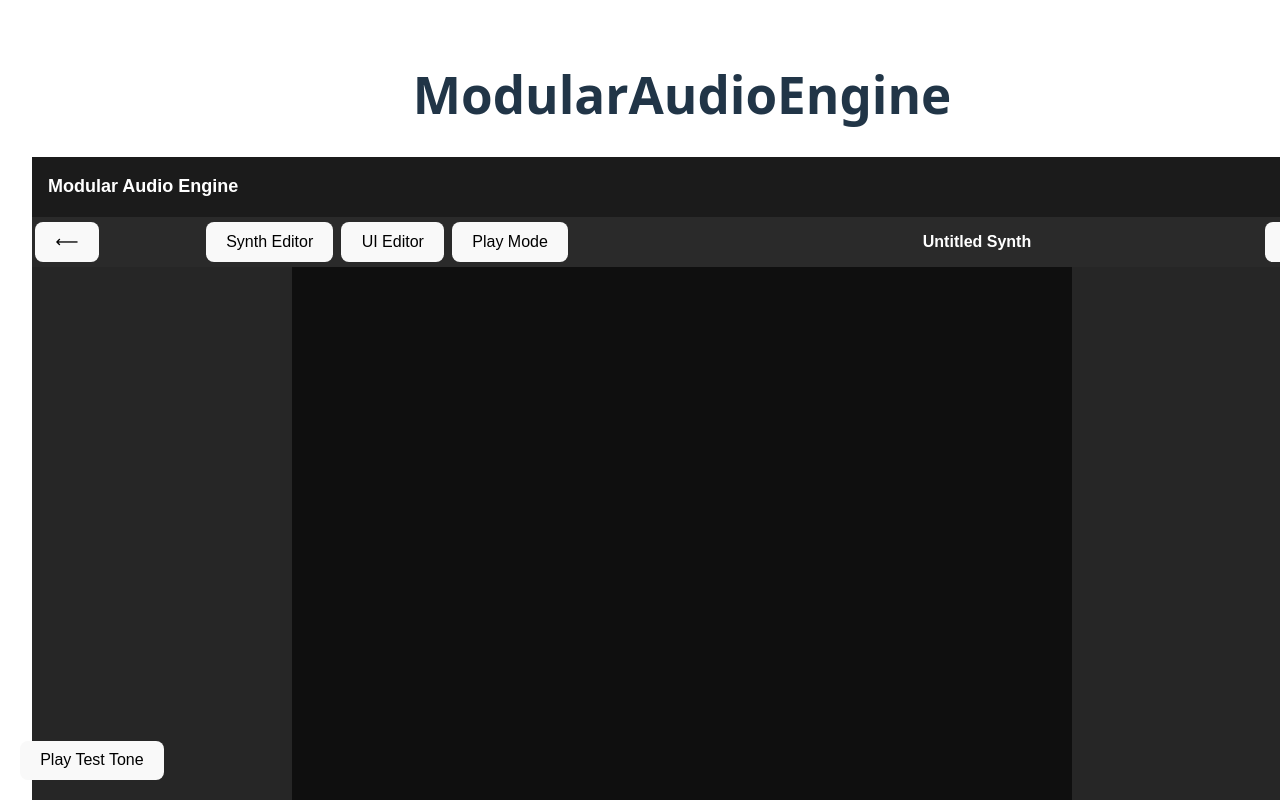
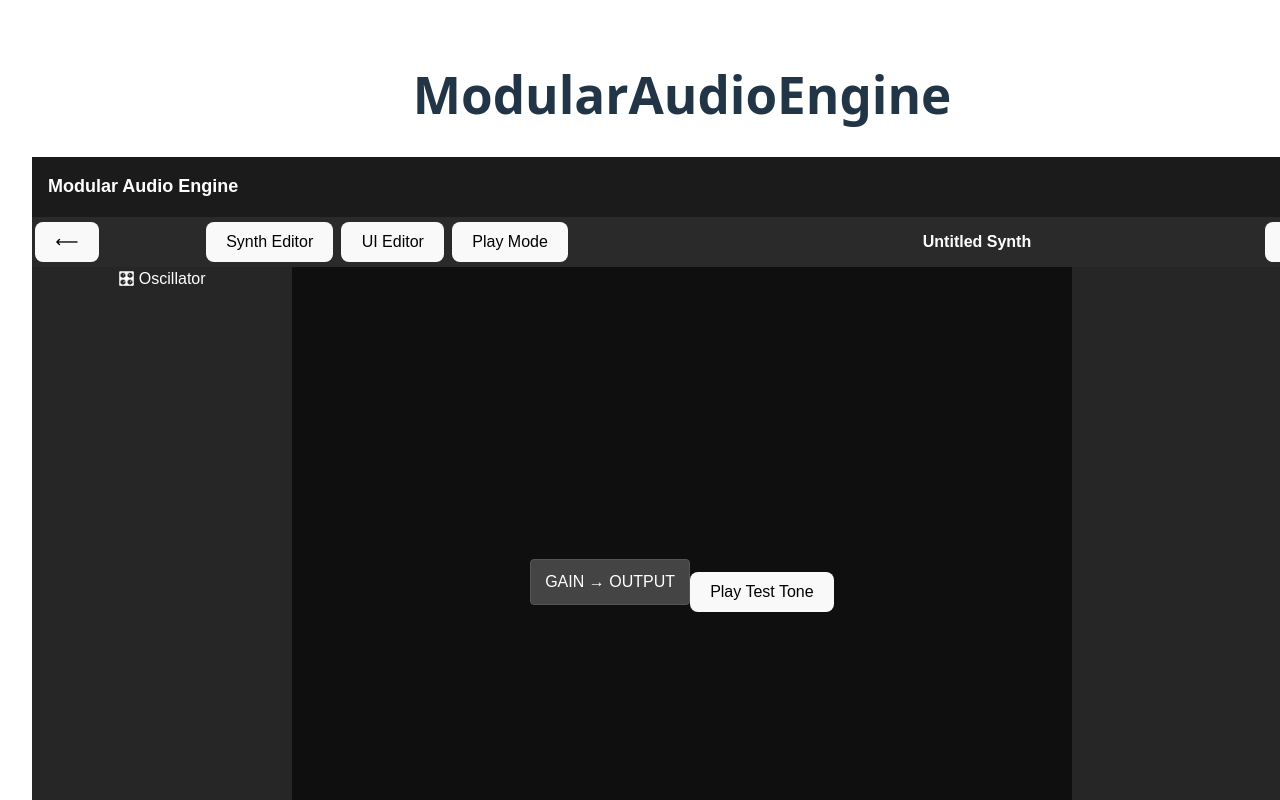
Before and after one commit to abonello/modular-audio-engine, a React (Vite) app: page / in a window 1280 px wide. Shown: the top 800 px of the page. Built offline with nearby package versions, Linux system fonts and the light colour scheme.

Commit message:
feat: add oscillator palette + persistent patch model

```diff
--- a/src/audio/AudioEngine.ts
+++ b/src/audio/AudioEngine.ts
@@ -3,19 +3,62 @@
  * This is the local backend that interprets the JSON.
  */
 
-import { Patch } from "../model/PatchTypes";
+export type OscillatorDef = {
+  id: string;
+  frequency: number;
+  type: OscillatorType;
+};
 
 
 export class AudioEngine {
   private context: AudioContext;
+  private gain: GainNode;
+  private oscillators: OscillatorDef[] = [];
 
   constructor() {
     this.context = new AudioContext();
+
+    this.gain = this.context.createGain();
+    this.gain.gain.value = 0.5;
+    this.gain.connect(this.context.destination);
+
+    // Default oscillator (440 Hz)
+    this.oscillators.push({
+      id: "osc-440",
+      frequency: 440,
+      type: "sine",
+    });
   }
 
   async start() {
     // Must be called from a user gesture
     await this.context.resume();
+  }
+
+  addOscillator(freq: number) {
+    this.oscillators.push({
+      id: crypto.randomUUID(),
+      frequency: freq,
+      type: "sine",
+    });
+
+    // temporary UI hook
+    (this as any)._notifyAdd?.();
+  }
+
+  playAll(duration = 3) {
+    const now = this.context.currentTime;
+
+    this.oscillators.forEach(def => {
+      const osc = this.context.createOscillator();
+      osc.type = def.type;
+      osc.frequency.value = def.frequency;
+
+      osc.connect(this.gain);
+
+      osc.start(now);
+      osc.stop(now + duration);
+    });
   }
 
   playTestTone() {
--- /dev/null
+++ b/src/audio/engineInstance.ts
@@ -0,0 +1,7 @@
+/*
+ * src/audio/engineInstance.ts
+ */
+
+import { AudioEngine } from "./AudioEngine";
+
+export const audioEngine = new AudioEngine();
--- a/src/ui/Layout/LeftBlade.tsx
+++ b/src/ui/Layout/LeftBlade.tsx
@@ -3,13 +3,21 @@
  */
 
 import React from "react";
+import { audioEngine } from "../../audio/engineInstance";
 import { useBlade } from "../../context/BladeContext";
 
 export default function LeftBlade({ children }: { children: React.ReactNode }) {
   const { leftOpen } = useBlade();
 
+  const handleAddOsc = () => {
+    audioEngine.addOscillator(220);
+  };
+
   return (
     <aside className={`blade left ${leftOpen ? "open" : "closed"}`}>
+      <div className="toolItem" onClick={handleAddOsc}>
+        🎛 Oscillator
+      </div>
       {children}
     </aside>
   );
--- a/src/ui/Layout/Workspace.tsx
+++ b/src/ui/Layout/Workspace.tsx
@@ -2,24 +2,58 @@
  * src/ui/Layout/Workspace.tsx
  */
 
-import React from "react";
-import { AudioEngine } from "../../audio/AudioEngine";
+import React, { useState } from "react";
+import { audioEngine } from "../../audio/engineInstance";
+// import { AudioEngine } from "../../audio/AudioEngine";
 
-const engine = new AudioEngine();
+// const engine = new AudioEngine();
+
+
 
 export default function Workspace({ children }: { children: React.ReactNode }) {
+  const [oscCount, setOscCount] = useState(0);
+
+  // const handlePlay = async () => {
+  //   await engine.start();   // required for user gesture
+  //   engine.playTestTone();
+  // };
+
   const handlePlay = async () => {
-    await engine.start();   // required for user gesture
-    engine.playTestTone();
+    await audioEngine.start();
+    audioEngine.playAll(3);
+    // audioEngine.playTestTone();
   };
+
+   // TEMP: listen for osc additions
+  (audioEngine as any)._notifyAdd = () =>
+    setOscCount((n) => n + 1);
+
+
   // return <main className="workspace">{children}</main>;
   return (
     <main className="workspace">
+      <div className="nodeRow">
+        {Array.from({ length: oscCount }).map((_, i) => (
+          <div key={i} className="node osc">
+            OSC {i + 1} (220Hz)
+          </div>
+        ))}
+
+        <div className="node gain">
+          GAIN → OUTPUT
+        </div>
+      </div>
+
+
+
+
+
+
       {children}
 
-      <div className="testControls">
+      {/* <div className="testControls"> */}
         <button onClick={handlePlay}>Play Test Tone</button>
-      </div>
+      {/* </div> */}
     </main>
   );
 }
--- a/src/ui/Layout/layout.css
+++ b/src/ui/Layout/layout.css
@@ -100,6 +100,25 @@
   left: 20px;
 }
 
+.nodeRow {
+  display: flex;
+  gap: 12px;
+  margin-bottom: 20px;
+}
+
+.node {
+  padding: 10px 14px;
+  background: #333;
+  border: 1px solid #555;
+  color: white;
+  border-radius: 4px;
+}
+
+.node.gain {
+  background: #444;
+}
+
+
 /* FOOTER */
 .footer {
   height: 40px;
```
